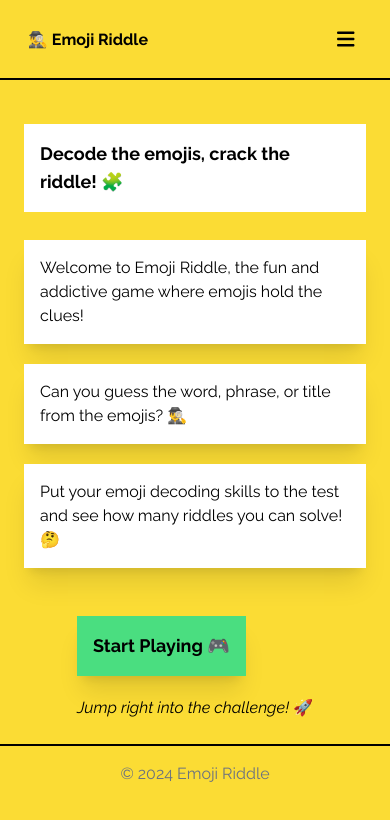
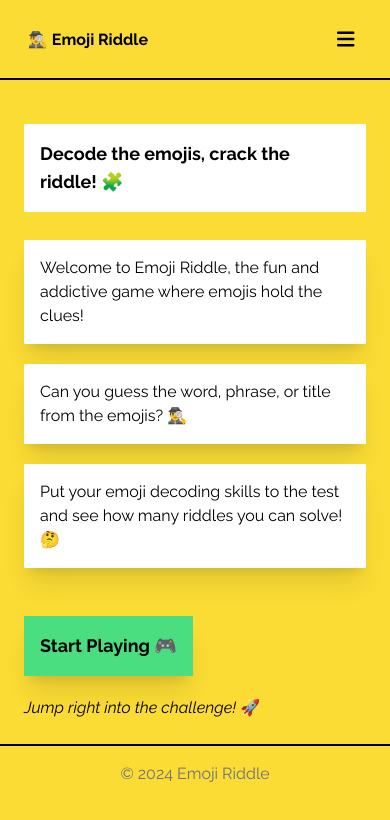
Before and after one commit to nelisa-dludla/emoji-riddle, a React (Vite) app in the folder frontend/: page /home in a window 390 px wide. Shown: the top 820 px of the page. Built offline with nearby package versions, Linux system fonts and the light colour scheme.

Commit message:
Fixed position of "Start Playing" button on smaller screens

```diff
--- a/frontend/src/pages/Home.tsx
+++ b/frontend/src/pages/Home.tsx
@@ -30,7 +30,7 @@ const Home = () => {
             <div></div>
           </div>
           {/* RHS */}
-          <div className="p-6">
+          <div className="p-6 mr-auto md:mr-0">
             <Link to="/play">
               <button className="bg-green-400 text-lg md:text-2xl font-bold p-4 md:p-7 shadow-xl btn">
                 Start Playing 🎮
```
